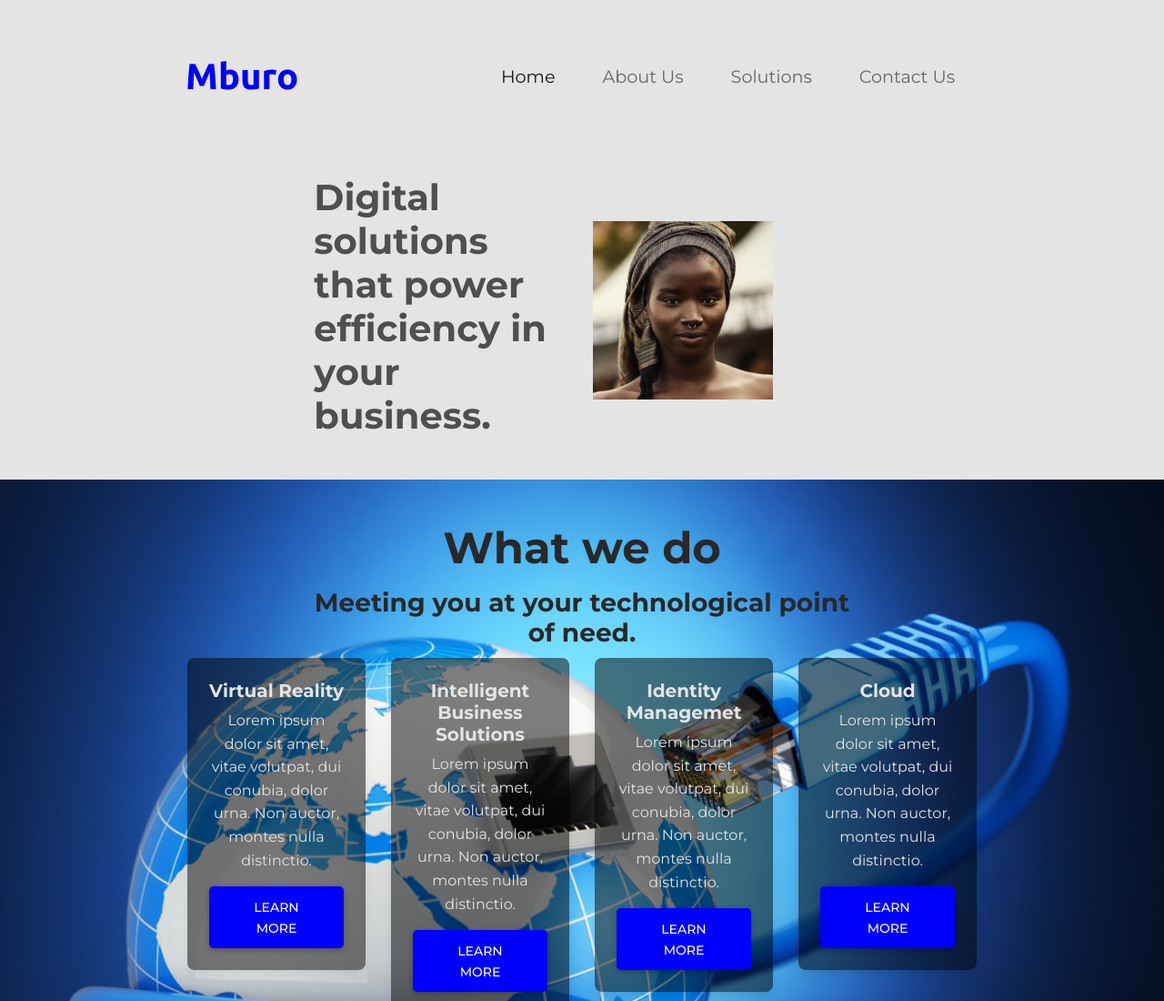
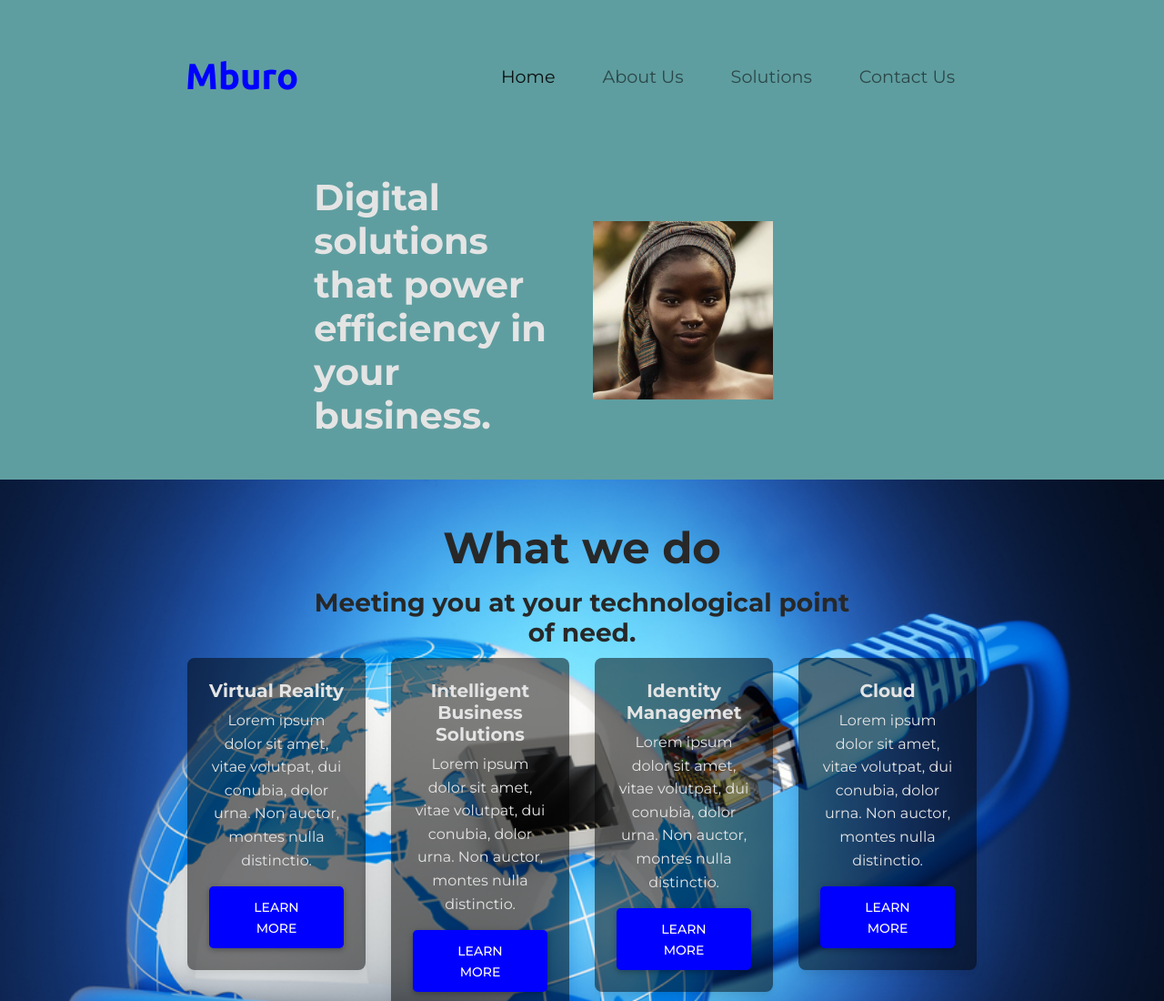
Before and after one commit to julianzi/MburoTech, a plain HTML site: page index.html in a window 1280 px wide. Shown: the top 1100 px of the page at 91% size. Drawn offline with nearby package versions, Linux system fonts and the light colour scheme.

Commit message:
changed colour Title section

```diff
--- a/css/styles.css
+++ b/css/styles.css
@@ -22,7 +22,8 @@ h1, h2, h3, h4, h5, h6 {
 #title{
 
   text-align: left;
-  background-color: #e4e4e4;
+  background-color:  #5F9EA0;
+  color:#e4e4e4;
   padding:3% 15%;
   /* height: 600px; */
 }
```
